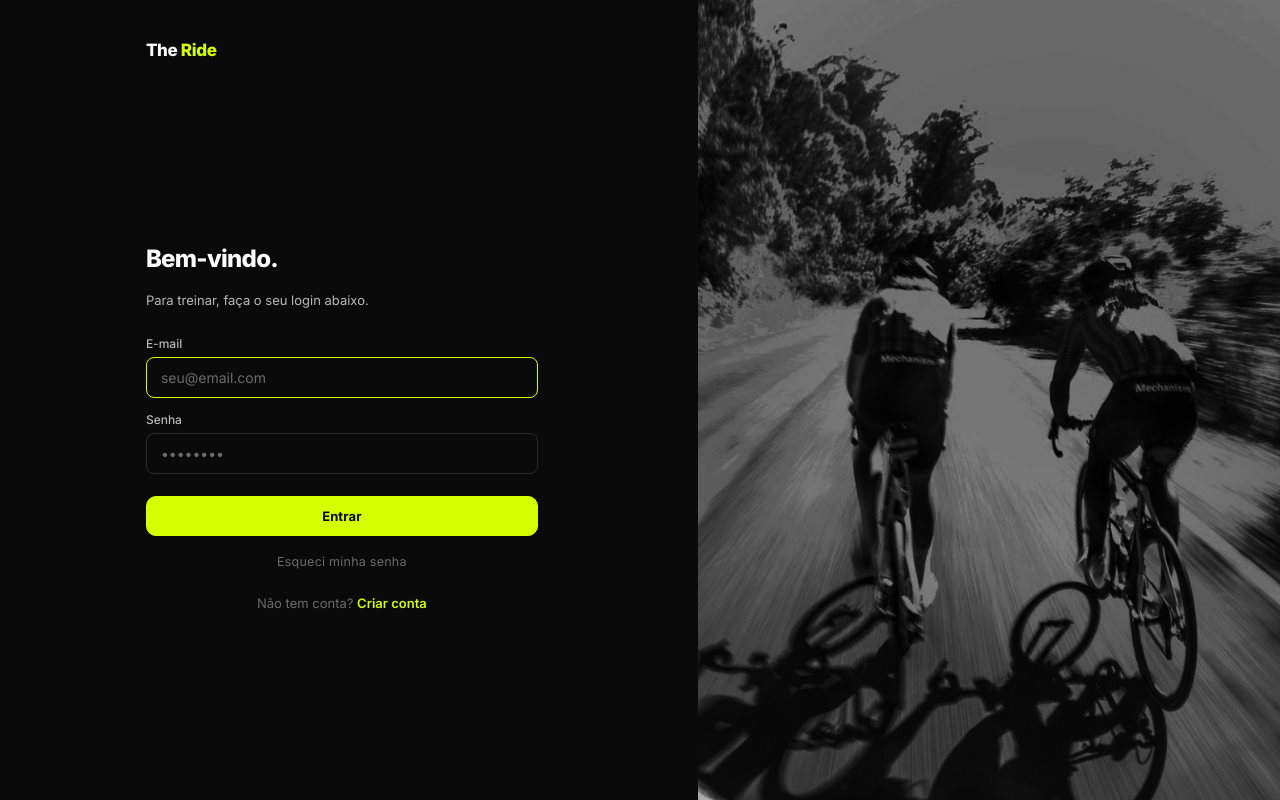
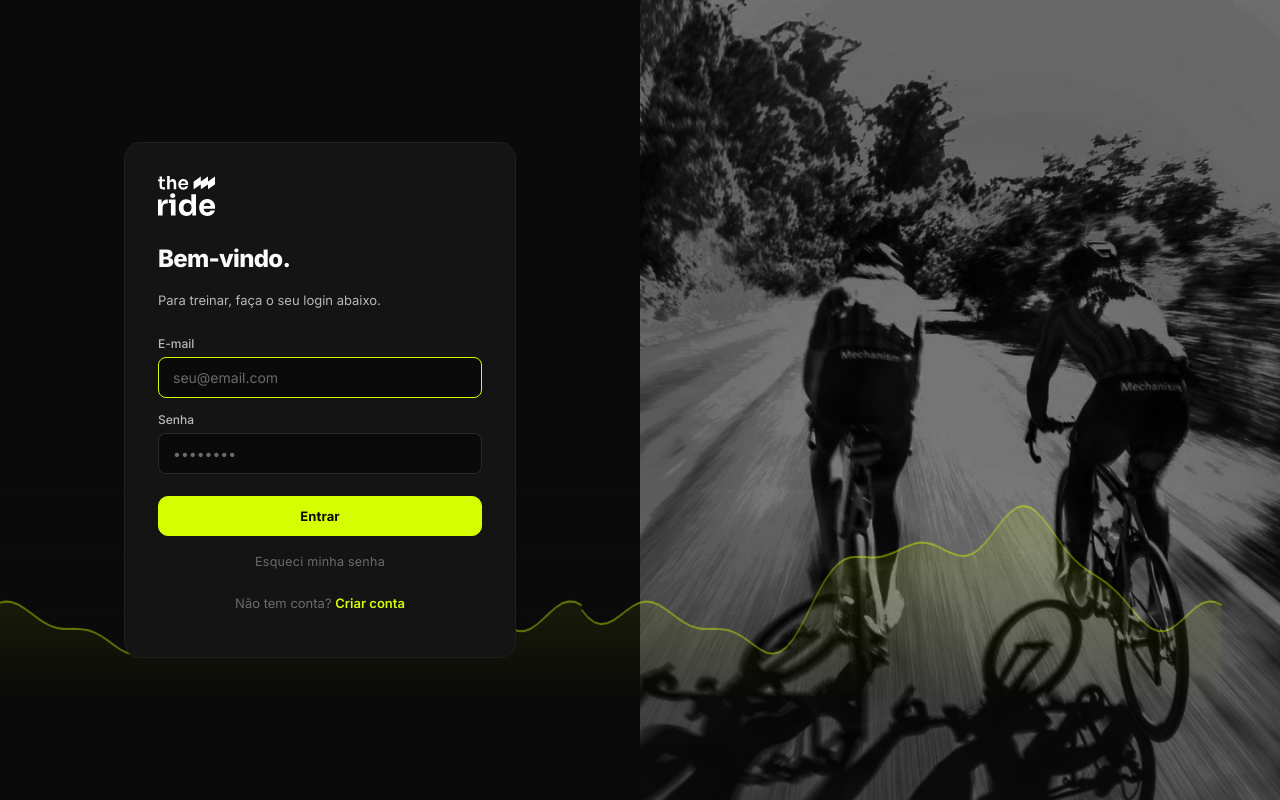
Before and after one commit to to-affonso/theride, a Next.js app: page /auth/login in a window 1280 px wide. Built offline with nearby package versions, Linux system fonts and the light colour scheme.

Commit message:
Login page new layout updates

```diff
--- a/src/app/globals.css
+++ b/src/app/globals.css
@@ -434,34 +434,44 @@ button { font-family: inherit; }
 
 /* ── AUTH split-screen layout (new) ─────────────────────────────────────── */
 .auth-split {
+  position: relative;
   display: grid;
-  grid-template-columns: minmax(0, 1.2fr) minmax(0, 1fr);
+  grid-template-columns: minmax(0, 1fr) minmax(0, 1fr);
   min-height: 100dvh;
   background: var(--bg);
+  overflow: hidden;
 }
 .auth-split__form {
   display: flex; flex-direction: column;
-  padding: clamp(32px, 5vh, 56px) clamp(32px, 6vw, 96px);
-  max-width: 560px; width: 100%; margin: 0 auto;
+  justify-content: center; align-items: center;
+  padding: clamp(24px, 4vh, 48px) clamp(24px, 4vw, 64px);
+  position: relative; z-index: 3;
 }
-.auth-split__form .brand { margin-bottom: auto; }
 .auth-split__content {
   width: 100%; max-width: 392px;
+  background: var(--bg-2);
+  border: 1px solid var(--line-soft);
+  border-radius: 16px;
+  padding: 33px;
   display: flex; flex-direction: column;
-  margin-top: clamp(32px, 6vh, 64px);
-  margin-bottom: auto;
 }
+.auth-split__content .brand { margin-bottom: 28px; }
 .auth-split__hero {
   position: relative; overflow: hidden; background: var(--bg-2);
+  z-index: 1;
 }
 .auth-split__hero img {
   filter: grayscale(1) contrast(1.05) brightness(0.95);
+}
+/* Span ElevationBg across the entire layout, overlaying the photo at bottom */
+.auth-split > .auth-bg { z-index: 2; }
+.auth-split > .auth-bg .auth-bg-svg {
+  left: 0; right: 0; width: 100%; min-width: 0;
 }
 
 @media (max-width: 880px) {
   .auth-split { grid-template-columns: 1fr; }
   .auth-split__hero { display: none; }
-  .auth-split__form { justify-content: center; min-height: 100dvh; }
 }
 .field { display: flex; flex-direction: column; gap: 6px; margin-bottom: 14px; }
 .field label { font-size: 12px; color: var(--fg-2); font-weight: 500; }
--- a/src/components/auth/AuthSplitLayout.tsx
+++ b/src/components/auth/AuthSplitLayout.tsx
@@ -1,35 +1,51 @@
 import Image from 'next/image';
 import type { ReactNode } from 'react';
+import { ElevationBg } from './ElevationBg';
 
 /**
  * AuthSplitLayout — split-screen wrapper for auth pages.
  *
  *  ┌──────────────────┬──────────────┐
- *  │  brand + form    │   B&W photo  │
- *  │  (children)      │   (decor)    │
- *  └──────────────────┴──────────────┘
+ *  │  ┌── card ──┐    │              │
+ *  │  │  logo    │    │   B&W photo  │
+ *  │  │  form    │    │   (decor)    │
+ *  │  └──────────┘    │              │
+ *  ├──────────────────┴──────────────┤
+ *  │   ⤳ ElevationBg (lime, bottom)  │  ← bleeds across both columns
+ *  └─────────────────────────────────┘
  *
- * On narrow viewports the photo column collapses (see .auth-split rules in
- * globals.css). The image is decorative — `alt=""` and `aria-hidden`.
+ * The card sits centered in the left column; the right column shows the
+ * cyclists photo (decorative — `alt=""` and `aria-hidden`). An animated lime
+ * elevation silhouette spans the bottom of the whole layout behind both
+ * columns.
  */
 export function AuthSplitLayout({ children }: { children: ReactNode }) {
   return (
     <div className="auth-split">
+      <ElevationBg />
+
       <section className="auth-split__form">
-        <div className="brand">
-          <span className="brand-name">The <em>Ride</em></span>
-        </div>
         <div className="auth-split__content">
+          <div className="brand">
+            <Image
+              src="/images/theRideLogo.svg"
+              alt="theRide"
+              width={58}
+              height={40}
+              priority
+            />
+          </div>
           {children}
         </div>
       </section>
+
       <aside className="auth-split__hero" aria-hidden="true">
         <Image
           src="/auth/cyclists.png"
           alt=""
           fill
           priority
-          sizes="(max-width: 880px) 0px, 45vw"
+          sizes="(max-width: 880px) 0px, 50vw"
           style={{ objectFit: 'cover' }}
         />
       </aside>
```
Also changed, not shown: public/images/theRideLogo.svg (added).
